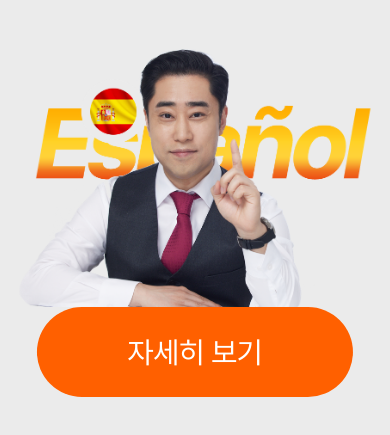
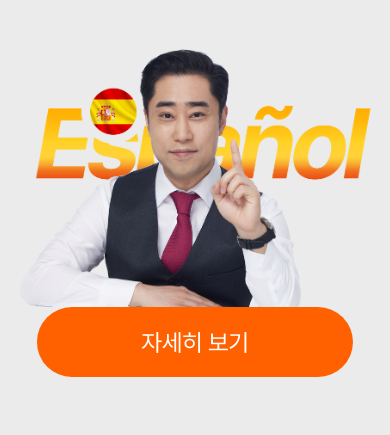
Before and after one commit to 1988bgh/spdan, a website: page index.html in a window 390 px wide. Shown: the part 407-842 px from the top of the page. Drawn offline with Linux system fonts and the light colour scheme; a web font is replaced by a local one.

Commit message:
메인 - 비쥬얼페이지 완료

```diff
--- a/src/scss/abstracts/_mixin.scss
+++ b/src/scss/abstracts/_mixin.scss
@@ -1,5 +1,11 @@
+@mixin mobile-min {
+  @media only screen and (max-width: 279px) {
+    @content;
+  }
+}
+
 @mixin mobile-fold {
-  @media only screen and (min-width: 280px) and (max-width: 319px) {
+  @media only screen and (max-width: 319px) {
     @content;
   }
 }
--- a/src/scss/base/_reset.scss
+++ b/src/scss/base/_reset.scss
@@ -11,6 +11,10 @@ body {
   letter-spacing: -0.04rem;
   font-size: 62.5%;
   overflow-x: hidden;
+  @include mobile-min {
+    width: 28rem;
+    overflow-x: auto;
+  }
 }
 
 ul,
--- a/src/scss/pages/_main.scss
+++ b/src/scss/pages/_main.scss
@@ -82,8 +82,8 @@
               width: 100%;
             }
             @include mobile-landscape {
-              top: 25vh;
-              top: 25svh;
+              top: 15vh;
+              top: 15svh;
               transform: translateY(0);
               width: 100%;
             }
@@ -116,7 +116,7 @@
               text-align: center;
             }
             @include tablet-portrait {
-              font-size: 6.1rem;
+              font-size: 6vw;
               text-align: center;
             }
             @include tablet-landscape {
@@ -138,6 +138,9 @@
             @include mobile-fold {
               font-size: 12vw;
               text-align: center;
+            }
+            @include mobile-min {
+              font-size: 3.36rem;
             }
             &-text {
               display: block;
@@ -184,7 +187,7 @@
             }
             @include mobile-mini {
               display: flex;
-              font-size: 3rem;
+              font-size: 2.5rem;
             }
             @include mobile-fold {
               display: flex;
@@ -193,6 +196,10 @@
           }
           &-icon {
             img {
+              @include mobile-mini {
+                width: 8rem;
+                max-width: 100%;
+              }
               @include mobile-fold {
                 width: 8rem;
                 max-width: 100%;
@@ -220,7 +227,7 @@
               font-size: 4rem;
             }
             @include mobile-mini {
-              font-size: 3rem;
+              font-size: 2.4rem;
             }
             @include mobile-fold {
               font-size: 2.4rem;
@@ -238,9 +245,10 @@
           }
 
           @include tablet-pro-portrait {
-            width: 100%;
+            width: 80rem;
             max-width: 100%;
-            right: 0;
+            right: 50%;
+            transform: translateX(50%);
           }
 
           @include tablet-pro-landscape {
@@ -255,23 +263,26 @@
             right: 0;
           }
           @include tablet-portrait {
-            width: 100%;
+            width: 50rem;
             max-width: 100%;
-            right: 0;
+            right: 50%;
+            transform: translateX(50%);
           }
           @include tablet-landscape {
-            width: 90%;
+            width: 70rem;
             max-width: 100%;
             right: 50%;
             transform: translateX(50%);
           }
           @include mobile-portrait {
+            width: 50rem;
             max-width: 100%;
             right: 50%;
             transform: translateX(50%);
             bottom: 13rem;
           }
           @include mobile-landscape {
+            width: 50rem;
             max-width: 100%;
             right: 50%;
             transform: translateX(50%);
@@ -339,34 +350,34 @@
           right: 50%;
           transform: translateX(50%);
           width: 34rem;
-          height: 10rem;
+          height: 8rem;
           border-radius: 5rem;
-          font-size: 3rem;
+          font-size: 2.4rem;
         }
         @include tablet-landscape {
           bottom: 4rem;
           right: 50%;
           transform: translateX(50%);
           width: 34rem;
-          height: 10rem;
+          height: 8rem;
           border-radius: 5rem;
-          font-size: 3rem;
+          font-size: 2.4rem;
         }
         @include mobile-portrait {
-          bottom: 4rem;
+          bottom: 6rem;
           right: 50%;
           transform: translateX(50%);
           width: 90%;
-          height: 9rem;
+          height: 7rem;
           border-radius: 5rem;
-          font-size: 3rem;
+          font-size: 2.4rem;
         }
         @include mobile-landscape {
           bottom: 4rem;
           right: 50%;
           transform: translateX(50%);
           width: 34rem;
-          height: 10rem;
+          height: 8rem;
           border-radius: 5rem;
           font-size: 3rem;
         }
@@ -375,9 +386,9 @@
           right: 50%;
           transform: translateX(50%);
           width: 90%;
-          height: 7rem;
+          height: 6rem;
           border-radius: 5rem;
-          font-size: 3rem;
+          font-size: 2.2rem;
         }
         @include mobile-fold {
           bottom: 1rem;
```
Also changed, not shown: src/css/style.css.
